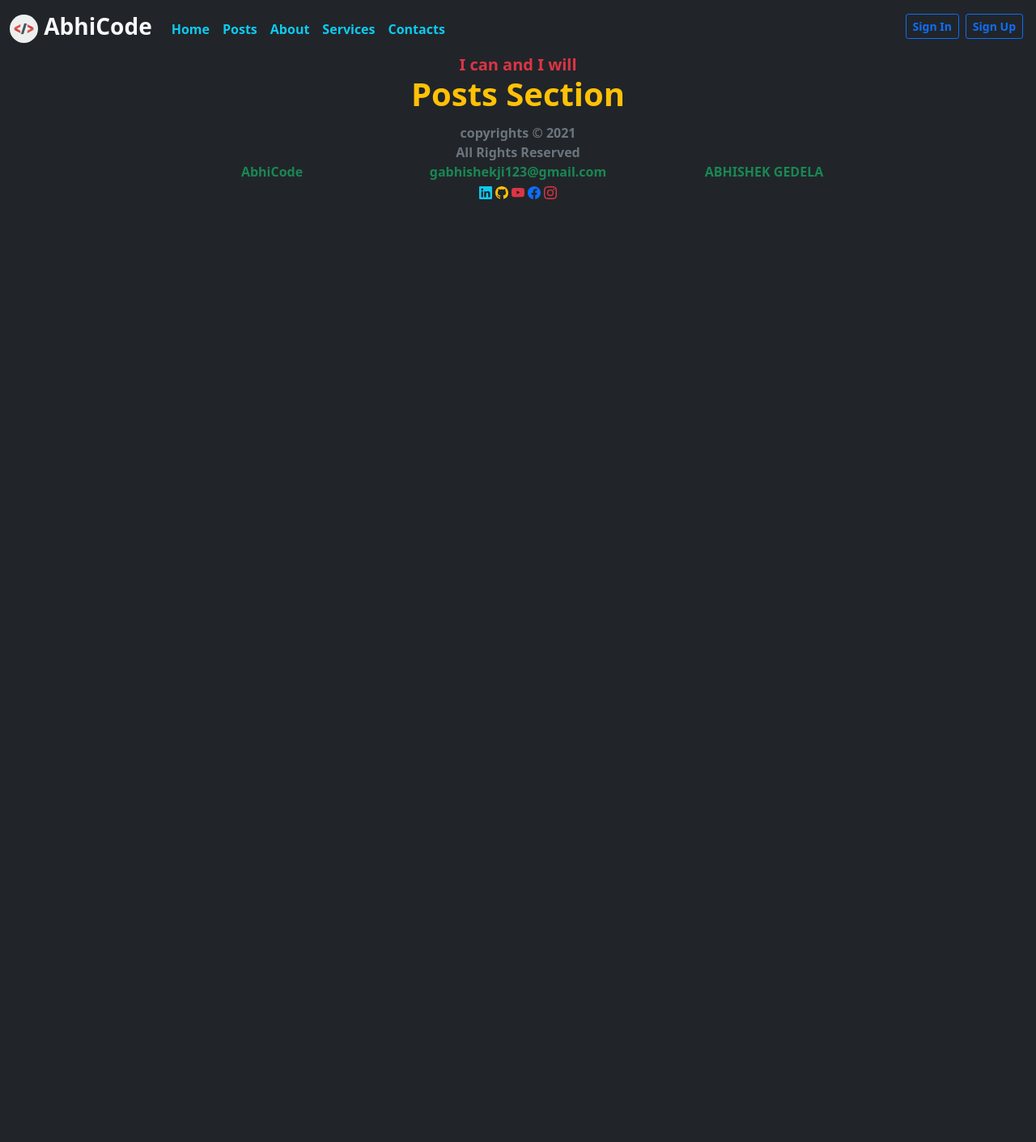
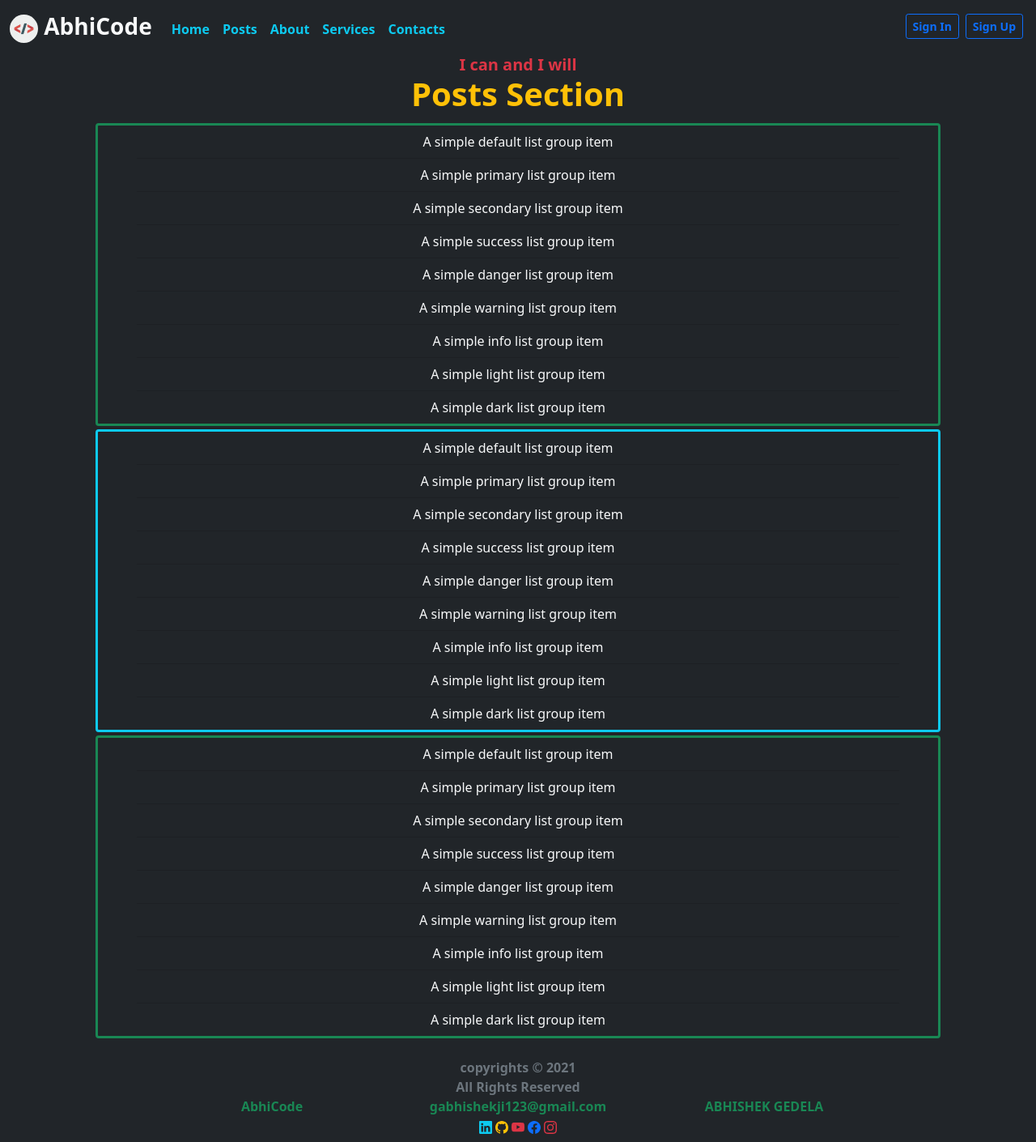
Before and after one commit to abhishekgedelacode/website, a Django app: page /posts/ in a window 1280 px wide. Shown: the whole page at 81% size. Before the commit the page ends 800 px from the top, so only its background shows below. Run offline with Django 3.2, Linux system fonts and the light colour scheme.

Commit message:
post page is getting ready with list groups

```diff
--- a/land/templates/land/posts.html
+++ b/land/templates/land/posts.html
@@ -15,6 +15,55 @@
     <section class="container-fluid bg-dark text-warning text-center p-0 m-0">
         <h1 class="fw-bold text-capitalize m-0 p-0 ">posts section</h1>
     </section>
+
+    <!-- the main section of the posts starts here  -->
+    <section class="container p-2 px-md-5 bg-dark">
+        <!-- video post section  -->
+        <div class="container my-1 px-md-5 border border-3 border-success rounded">
+            <div class="list-group list-group-flush">
+                <a href="#" class="list-group-item text-center text-light bg-dark">A simple default list group item</a>
+                <a href="#" class="list-group-item text-center text-light bg-dark">A simple primary list group item</a>
+                <a href="#" class="list-group-item text-center text-light bg-dark">A simple secondary list group item</a>
+                <a href="#" class="list-group-item text-center text-light bg-dark">A simple success list group item</a>
+                <a href="#" class="list-group-item text-center text-light bg-dark">A simple danger list group item</a>
+                <a href="#" class="list-group-item text-center text-light bg-dark">A simple warning list group item</a>
+                <a href="#" class="list-group-item text-center text-light bg-dark">A simple info list group item</a>
+                <a href="#" class="list-group-item text-center text-light bg-dark">A simple light list group item</a>
+                <a href="#" class="list-group-item text-center text-light bg-dark">A simple dark list group item</a>
+            </div>
+        </div>
+        <!-- blog post section  -->
+        <div class="container my-1 px-md-5 border border-3 border-info rounded">
+            <div class="list-group list-group-flush">
+                <a href="#" class="list-group-item text-center text-light bg-dark">A simple default list group item</a>
+                <a href="#" class="list-group-item text-center text-light bg-dark">A simple primary list group item</a>
+                <a href="#" class="list-group-item text-center text-light bg-dark">A simple secondary list group item</a>
+                <a href="#" class="list-group-item text-center text-light bg-dark">A simple success list group item</a>
+                <a href="#" class="list-group-item text-center text-light bg-dark">A simple danger list group item</a>
+                <a href="#" class="list-group-item text-center text-light bg-dark">A simple warning list group item</a>
+                <a href="#" class="list-group-item text-center text-light bg-dark">A simple info list group item</a>
+                <a href="#" class="list-group-item text-center text-light bg-dark">A simple light list group item</a>
+                <a href="#" class="list-group-item text-center text-light bg-dark">A simple dark list group item</a>
+            </div>
+        </div>
+
+        <!-- the posts for the images  -->
+        <div class="container my-1 px-md-5 border border-3 border-success rounded">
+            <div class="list-group list-group-flush">
+                <a href="#" class="list-group-item text-center text-light bg-dark">A simple default list group item</a>
+                <a href="#" class="list-group-item text-center text-light bg-dark">A simple primary list group item</a>
+                <a href="#" class="list-group-item text-center text-light bg-dark">A simple secondary list group item</a>
+                <a href="#" class="list-group-item text-center text-light bg-dark">A simple success list group item</a>
+                <a href="#" class="list-group-item text-center text-light bg-dark">A simple danger list group item</a>
+                <a href="#" class="list-group-item text-center text-light bg-dark">A simple warning list group item</a>
+                <a href="#" class="list-group-item text-center text-light bg-dark">A simple info list group item</a>
+                <a href="#" class="list-group-item text-center text-light bg-dark">A simple light list group item</a>
+                <a href="#" class="list-group-item text-center text-light bg-dark">A simple dark list group item</a>
+            </div>
+        </div>
+
+    </section>
+
 </main>
 
 
```
